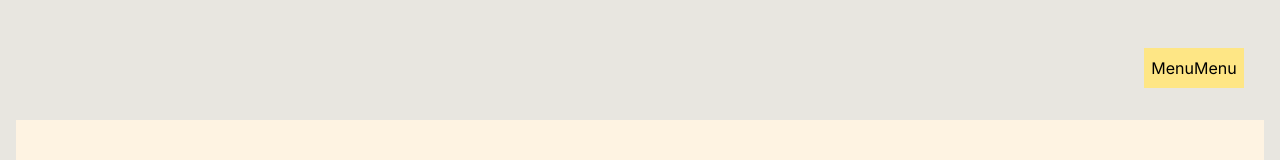
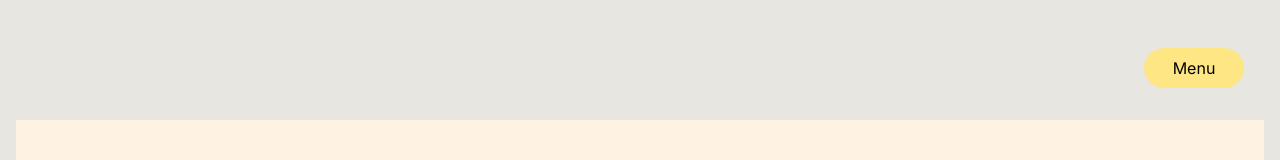
Before and after one commit to dark0crystal/rihal-om-fair-job-frontend, a Next.js app: page / in a window 1280 px wide. Shown: the top 160 px of the page. Built offline with nearby package versions, Linux system fonts and the light colour scheme.

Commit message:
design the button

```diff
--- a/src/components/navbar/Button.tsx
+++ b/src/components/navbar/Button.tsx
@@ -6,7 +6,7 @@ type button = {
 }
 export default function Button({isActive , toggleMenu}:button){
     return(
-            <div className="absolute top-12 right-9 w-[100px] h-[40px]  overflow-hidden">
+            <div className="absolute top-12 right-9 w-[100px] h-[40px] rounded-3xl  overflow-hidden cursor-pointer">
                 <motion.div
                 className="relative w-full h-full   bg-black"
                 animate={{top:isActive ? "-100%" : "0%"}}
@@ -15,7 +15,7 @@ export default function Button({isActive , toggleMenu}:button){
                     className=" w-full h-full bg-amber-200"
                     onClick={() => {toggleMenu()}}
                     >
-                         <PerspectiveText label="Menu"/>
+                         <PerspectiveText  label="Menu"/>
                     </div>
 
                     <div
@@ -37,9 +37,9 @@ type perspectiveText={
 
 function PerspectiveText({label}:perspectiveText) {
     return (
-        <div className=" flex justify-center items-center w-full h-full">
-            <p>{label}</p>
-            <p>{label}</p>
+        <div className=" text-black flex justify-center items-center w-full h-full hover:rotate-x-[90deg]  transform-3d translate-x-[0.76, 0, 0.24, 1] duration-75">
+            <p className=" hover:opacity-0   hover:translate-y-[-100%]">{label}</p>
+            <p className="absolute   opacity-0 hover:opacity-100 ">{label}</p>
         </div>
     )
 }
```
